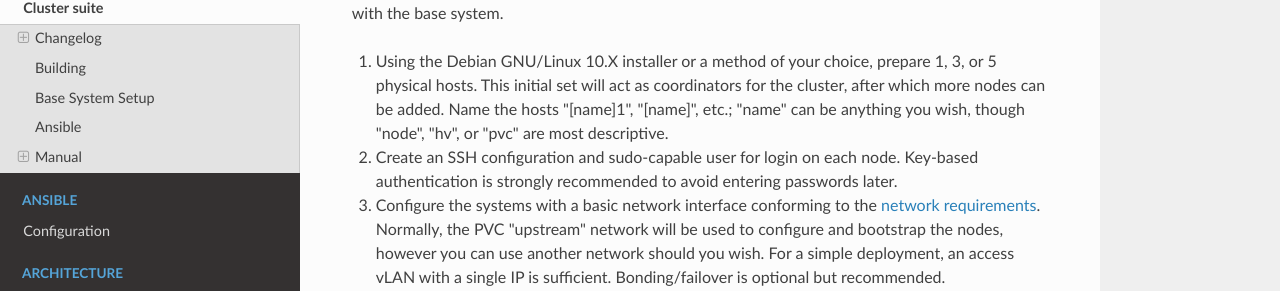
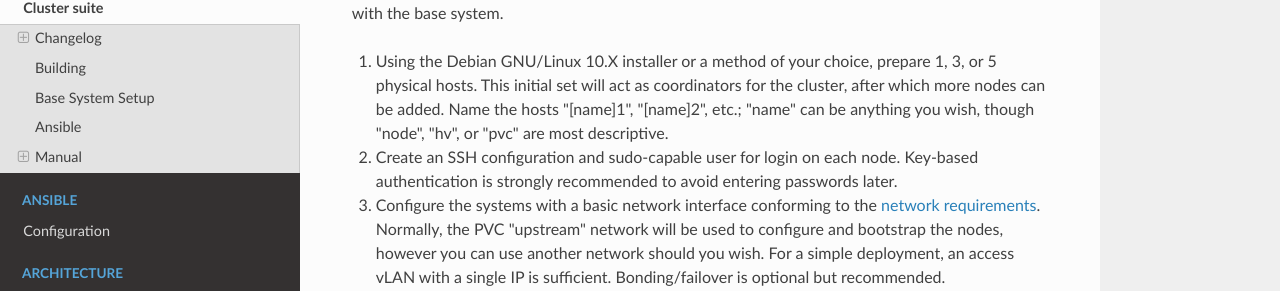
Before and after one commit to parallelvirtualcluster/pvc, an MkDocs documentation site: the page built from docs/installing.md, in a window 1280 px wide and 900 px high, scrolled down 538 px. Shown: the part 206-497 px from the top of the window. Built offline with MkDocs 1.6.1, drawn with Linux system fonts in a browser that asks for light colours; nearby versions of some CDN libraries.

Commit message:
Add missing number

```diff
--- a/docs/installing.md
+++ b/docs/installing.md
@@ -22,7 +22,7 @@
 
 PVC requires Debian GNU/Linux 10.X ("Buster") or later, using `systemd`, to operate correctly. Before proceeding with the manual or Ansible setup, you must have prepared a set of initial hosts with the base system.
 
-1. Using the Debian GNU/Linux 10.X installer or a method of your choice, prepare 1, 3, or 5 physical hosts. This initial set will act as coordinators for the cluster, after which more nodes can be added. Name the hosts "[name]1", "[name]", etc.; "name" can be anything you wish, though "node", "hv", or "pvc" are most descriptive.
+1. Using the Debian GNU/Linux 10.X installer or a method of your choice, prepare 1, 3, or 5 physical hosts. This initial set will act as coordinators for the cluster, after which more nodes can be added. Name the hosts "[name]1", "[name]2", etc.; "name" can be anything you wish, though "node", "hv", or "pvc" are most descriptive.
 
 1. Create an SSH configuration and sudo-capable user for login on each node. Key-based authentication is strongly recommended to avoid entering passwords later.
 
```
